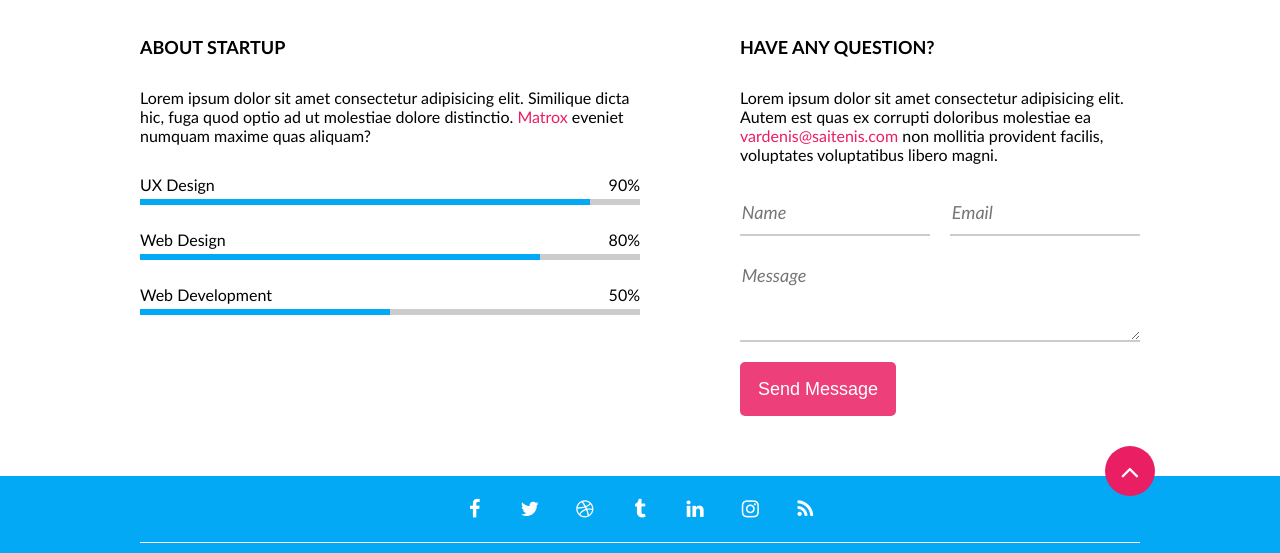
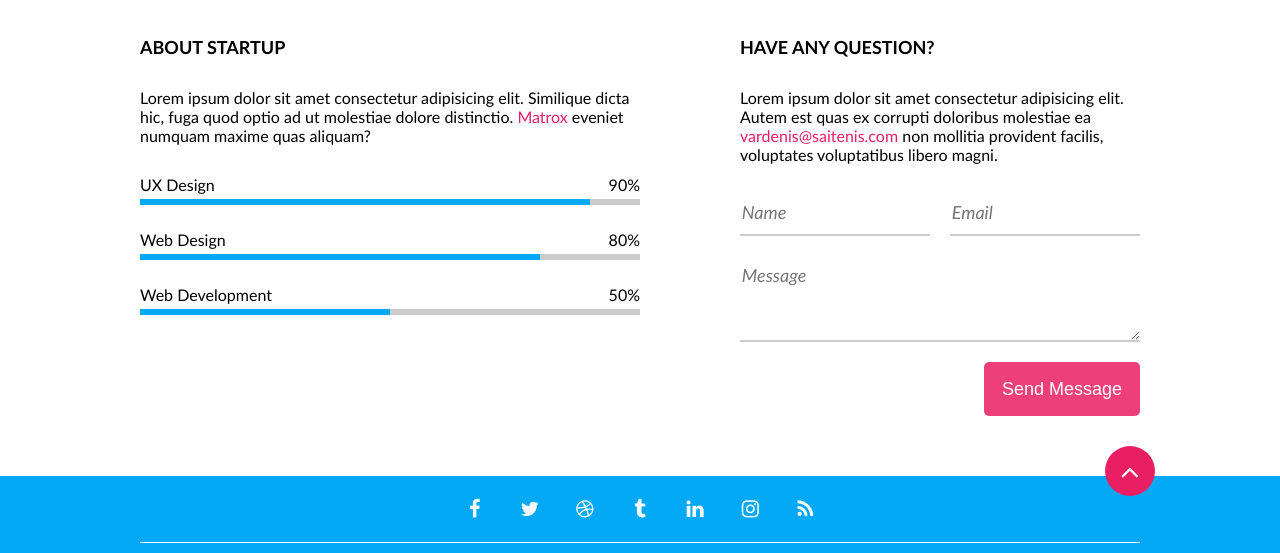
Before and after one commit to Zukauskas/04-coming-soon, a website: page index.html in a window 1280 px wide. Shown: the part 824-1377 px from the top of the page. Drawn offline with Linux system fonts and the light colour scheme.

Commit message:
Style form

```diff
--- a/css/components/forms.css
+++ b/css/components/forms.css
@@ -38,6 +38,11 @@ form > div > textarea {
     resize: vertical;
 }
 
+form div:nth-child(4) {
+    display: grid;
+    justify-content: end;
+}
+
 @media (max-width:1100px){
 
     form {
```
